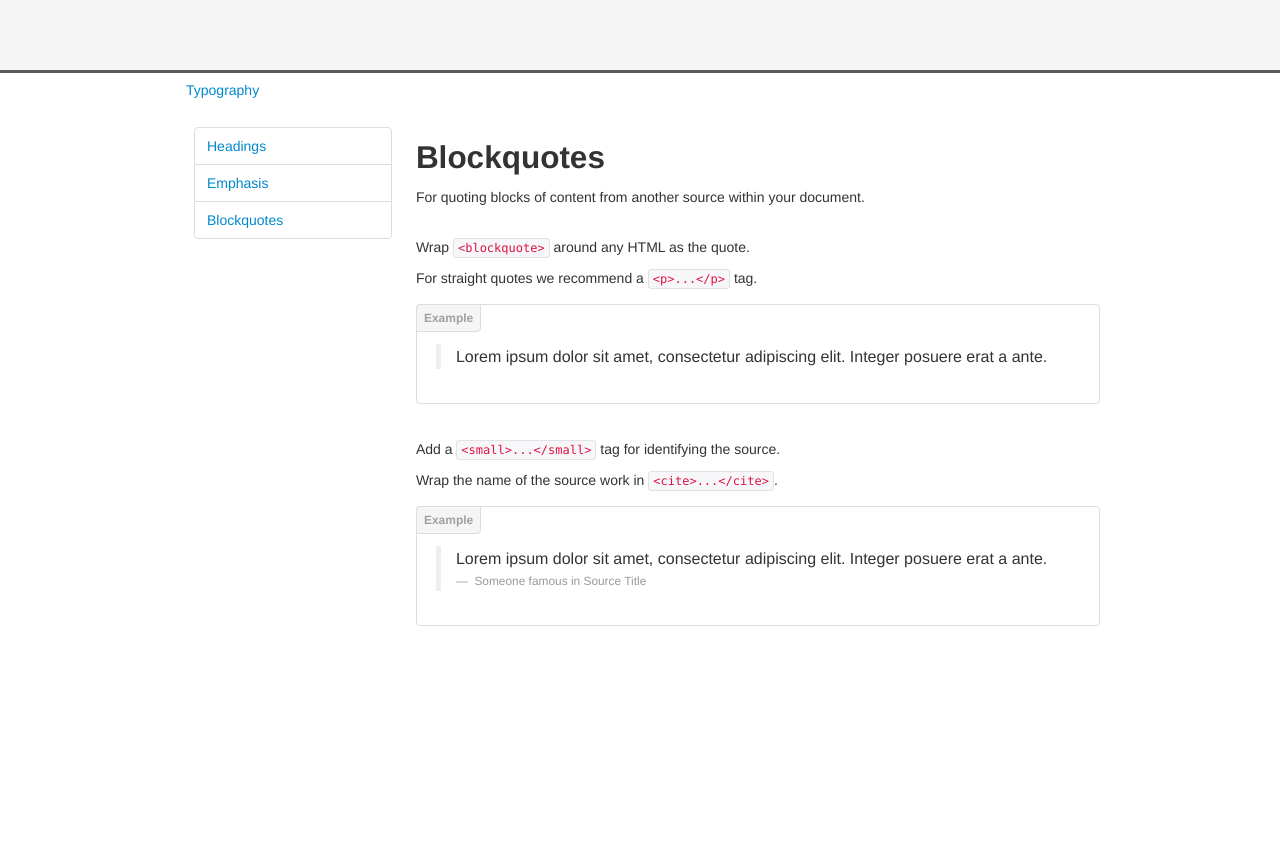
After one commit to etxahun/django-bootstrap, a Django app: a page that uses my_project/markup_app/templates/markup_app/typography/blockquotes.html in a window 1280 px wide. The commit adds this page. Shown: the top 866 px of the page. Run offline with Django 3.2, Linux system fonts and the light colour scheme; parts of the project's set-up code (start-up, migrations or seed data) failed here and were passed over; some libraries are stand-ins or nearby versions.

Commit message:
markup_app/typography/blockquotes.html added.

```diff
--- /dev/null
+++ b/my_project/markup_app/templates/markup_app/typography/blockquotes.html
@@ -0,0 +1,49 @@
+{% extends "markup_app/typography/typography_base.html" %}
+
+<!-- Content block ↓ -->
+{% block spanwide-content %}
+
+    <h2>Blockquotes</h2>
+
+    <p>
+        For quoting blocks of content from another source within your document.
+    </p>
+
+    <br>
+
+    <p>
+        Wrap <code>&lt;blockquote&gt;</code> around any HTML as the quote.
+    </p>
+    <p>
+        For straight quotes we recommend a <code>&lt;p&gt;...&lt;/p&gt;</code> tag.
+    </p>
+    <div class="bs-docs-example">
+        <blockquote>
+            <p>Lorem ipsum dolor sit amet, consectetur adipiscing elit. Integer posuere erat a ante.</p>
+        </blockquote>
+    </div>
+
+    <br>
+
+    <p>
+        Add a <code>&lt;small&gt;...&lt;/small&gt;</code> tag for identifying the source.
+    </p>
+    <p>
+        Wrap the name of the source work in <code>&lt;cite&gt;...&lt;/cite&gt;</code>.
+    </p>
+    <div class="bs-docs-example">
+        <blockquote>
+            <p>
+                Lorem ipsum dolor sit amet, consectetur adipiscing elit. Integer posuere erat a ante.
+            </p>
+            <small>
+                Someone famous in <cite title="Source Title">Source Title</cite>
+            </small>
+        </blockquote>
+    </div>
+
+{% endblock %}
+
+<!-- Scripts block ↓ -->
+{% block scripts %}
+{% endblock %}
--- a/my_project/markup_app/templates/markup_app/typography/typography_base.html
+++ b/my_project/markup_app/templates/markup_app/typography/typography_base.html
@@ -13,6 +13,9 @@
 				</li>
 				<li id="emphasis">
 					<a href="emphasis">Emphasis</a>
+				</li>
+				<li id="blockquotes">
+					<a href="blockquotes">Blockquotes</a>
 				</li>
 			</ul>
 		</div>
--- a/my_project/markup_app/urls.py
+++ b/my_project/markup_app/urls.py
@@ -5,6 +5,7 @@ urlpatterns = patterns('',
     url(r'^$', 'markup_app.views.index', name = 'index'),
     url(r'^typography/$', 'markup_app.views.typography', name = 'typography'),
     url(r'^emphasis/$', 'markup_app.views.emphasis', name = 'emphasis'),
+    url(r'^blockquotes/$', 'markup_app.views.blockquotes', name = 'blockquotes'),
 )
 
 urlpatterns += staticfiles_urlpatterns()
--- a/my_project/markup_app/views.py
+++ b/my_project/markup_app/views.py
@@ -20,3 +20,7 @@
 
 def emphasis(request):
     return render_to_response('markup_app/typography/emphasis.html', {}, context_instance = RequestContext(request))
+
+
+def blockquotes(request):
+    return render_to_response('markup_app/typography/blockquotes.html', {}, context_instance = RequestContext(request))
```
